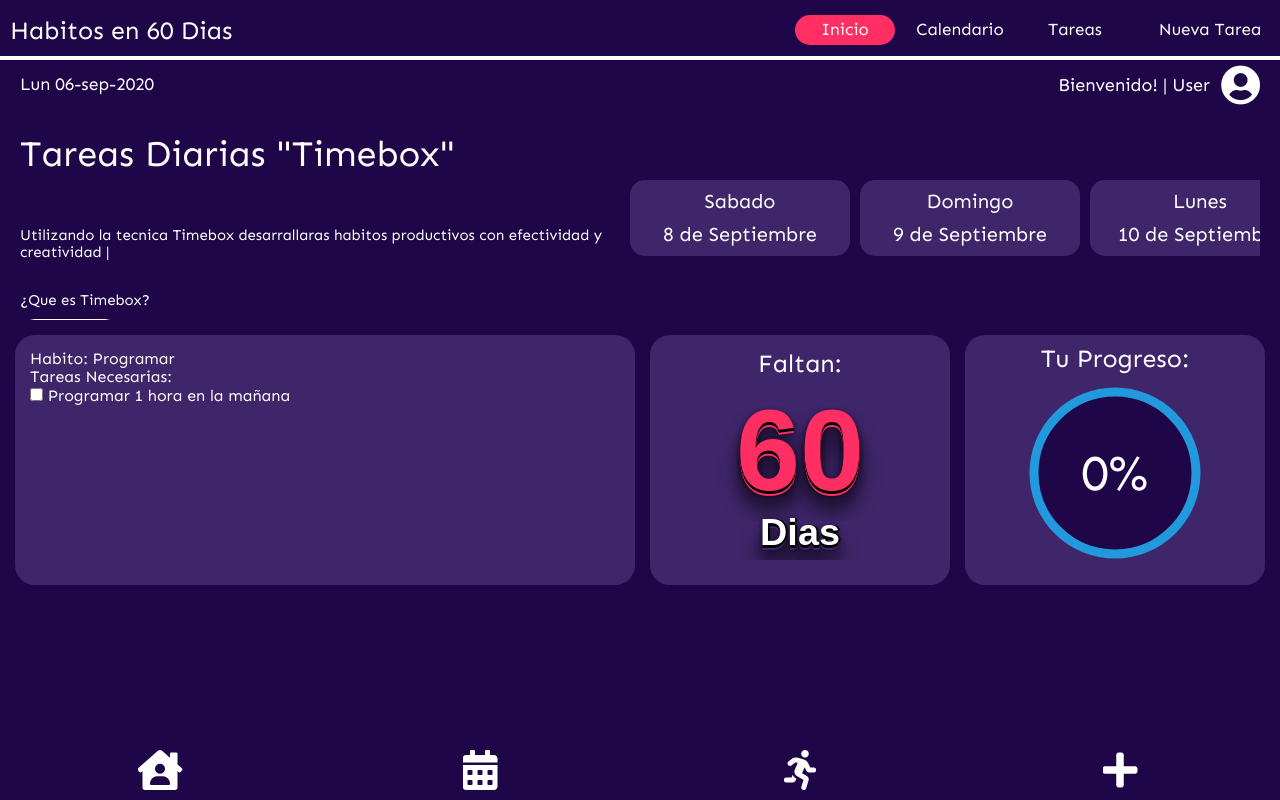
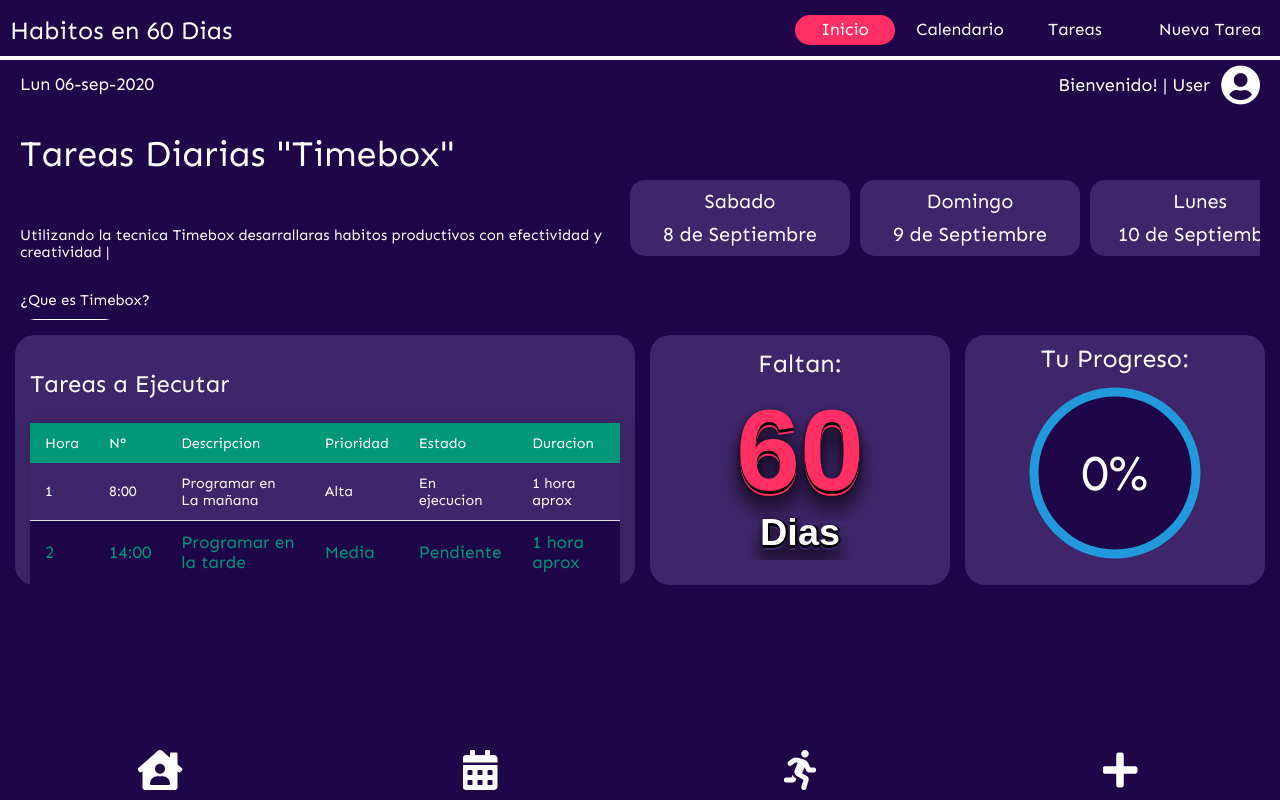
Before and after one commit to felipeCruz011/tareas-diarias-timebox, a plain HTML site: page index.html in a window 1280 px wide. Drawn offline with nearby package versions, Linux system fonts and the light colour scheme; a script that the page names is missing.

Commit message:
Se agrega contenido a la seccion de habitos, donde se agregan las tareas dinamicamente con php

```diff
--- a/css/main.css
+++ b/css/main.css
@@ -2,6 +2,7 @@
     --morado: #1F0648;
     --morado-claro: #3F266A;
     --red: #ff2e63;
+    --verde:#009879;
 }
 
 * {
@@ -412,6 +413,8 @@ body {
         }
     }
 
+    /*Tamaño de pantalla de tables medianas*/
+
     @media only screen  and (min-width: 700px) and (max-width: 961px) {
         .container-all {
             grid-template-rows: 60px 170px 1fr 60px;
@@ -563,13 +566,65 @@ body {
                             stroke-dasharray: 1000;
                         }
 
-        .habitos__description-container {
+        .tareas {
             padding: 15px;
             grid-row: 1 / span 4;
             grid-column: 1 / span 2;
             background-color: var(--morado-claro);
             border-radius: 20px;
+            overflow: auto;
         }
+
+            .tareas__titulo {
+
+            }
+
+            .tareas__container {
+                border-collapse: collapse;
+                margin: 25px 0;
+                font-size: 0.9em;
+                min-width: 500px;
+                border-radius: 5px 5px 0 0;
+                overflow: auto;
+                box-shadow: 0 0 20px rgba(0, 0, 0, 0.15);
+            }
+
+                .tareas__header-container-tr {
+                    background-color: var(--verde);
+                    color: #ffffff;
+                    text-align: left;
+                    font-weight: bold;
+                }
+
+                    .tareas__header-items-th,
+                    .tareas__filas-items-td {
+                        padding: 12px 15px;
+                    }
+
+                .tareas__filas-container-tr {
+                    border-bottom: 1px solid #dddddd;
+                }
+
+                    .tareas__filas-container-tr:nth-of-type(even) {
+                        background-color: var(--morado);
+                    }
+
+                    .tareas__filas-container-tr:last-of-type {
+                        border-bottom: 2px solid var(--verde);
+                    }
+
+                    .tareas__filas-container-tr.active-row {
+                        font-weight: 600;
+                        color: var(--verde);
+                        font-size: 1.2em;
+                    }
+
+
+
+
+
+
+
 
 
 
@@ -614,7 +669,7 @@ body {
                 font-size: 35px;
             }
 
-        .habitos__description-container {
+        .tareas {
             grid-row: 1 / span 2;
             grid-column: 1 / span 2;
         }
@@ -669,10 +724,10 @@ body {
                     transform: rotate(-90deg) scale(1.8);
                 }
 
-            .habitos__description-container {
+            .tareas {
                 grid-row: 1 / span 1;
                 grid-column: 1 / span 1;
-                min-width: 400px;
+                min-width: 300px;
             }
 
     }
@@ -683,7 +738,9 @@ body {
     4 - Atajos moviles fijos al bottom
 -----------------------------------------*/
     .atajos {
-        position: relative;
+        position: absolute;
+        width: 100%;
+        bottom: 0;
         font-size: 40px;
         max-height: 60px;
     }
--- a/index.html
+++ b/index.html
@@ -53,7 +53,9 @@
                         Utilizando la tecnica Timebox desarrallaras habitos productivos con efectividad y creatividad |
                     </p>
                     <p class="main__p">
-                        ¿Que es Timebox?  &nbsp;&nbsp;&nbsp;&nbsp;&nbsp;&nbsp;&nbsp;&nbsp;&nbsp;&nbsp;&nbsp; <button class="main__btn"><a class="main__btn-a"href="https://proyectosagiles.org/timebox/" target="_blank">Ver mas</a></button>
+                        ¿Que es Timebox? &nbsp;&nbsp;&nbsp;&nbsp;&nbsp;&nbsp;&nbsp;&nbsp;&nbsp;&nbsp;&nbsp; <button
+                            class="main__btn"><a class="main__btn-a" href="https://proyectosagiles.org/timebox/"
+                                target="_blank">Ver mas</a></button>
                     </p>
                 </div>
             </div>
@@ -154,17 +156,47 @@
                 </div>
             </div>
 
-            <div class="habitos__description-container">
-                <span class="habitos__titulo">Habito:</span>
-                <span class="habitos__name">Programar</span>
-                <br>
-                <span class="habitos__titulo-tareas">Tareas Necesarias:</span>
-
             <div class="tareas"> <!-- Bloque -->
-                    <label><input type="checkbox"> Programar 1 hora en la mañana</label>
+                <h2 class="tareas__titulo">Tareas a Ejecutar</h2>
+                <table class="tareas__container">
+                    <thead>
+                        <tr class="tareas__header-container-tr">
+                            <th class="tareas__header-items-th">Hora</th>
+                            <th class="tareas__header-items-th">N°</th>
+                            <th class="tareas__header-items-th">Descripcion</th>
+                            <th class="tareas__header-items-th">Prioridad</th>
+                            <th class="tareas__header-items-th">Estado</th>
+                            <th class="tareas__header-items-th">Duracion</th>
+                        </tr>
+                    </thead>
+                    <tbody>
+                        <tr class="tareas__filas-container-tr">
+                            <td class="tareas__filas-items-td">1</td>
+                            <td class="tareas__filas-items-td">8:00</td>
+                            <td class="tareas__filas-items-td">Programar en La mañana</td>
+                            <td class="tareas__filas-items-td">Alta</td>
+                            <td class="tareas__filas-items-td">En ejecucion</td>
+                            <td class="tareas__filas-items-td">1 hora aprox</td>
+                        </tr>
+                        <tr class="tareas__filas-container-tr active-row">
+                            <td class="tareas__filas-items-td">2</td>
+                            <td class="tareas__filas-items-td">14:00</td>
+                            <td class="tareas__filas-items-td">Programar en la tarde</td>
+                            <td class="tareas__filas-items-td">Media</td>
+                            <td class="tareas__filas-items-td">Pendiente</td>
+                            <td class="tareas__filas-items-td">1 hora aprox</td>
+                        </tr>
+                        <tr class="tareas__filas-container-tr">
+                            <td class="tareas__filas-items-td">3</td>
+                            <td class="tareas__filas-items-td">20:00</td>
+                            <td class="tareas__filas-items-td">Programar en la Noche</td>
+                            <td class="tareas__filas-items-td">Alta</td>
+                            <td class="tareas__filas-items-td">Pendiente</td>
+                            <td class="tareas__filas-items-td">1 hora aprox</td>
+                        </tr>
+                    </tbody>
+                </table>
             </div>
-            </div>
-
         </section>
 
     <!---------------------- Atajos moviles fijos en el botom ---------------------->
```
Lines whose indentation alone changed are shown as unchanged.
